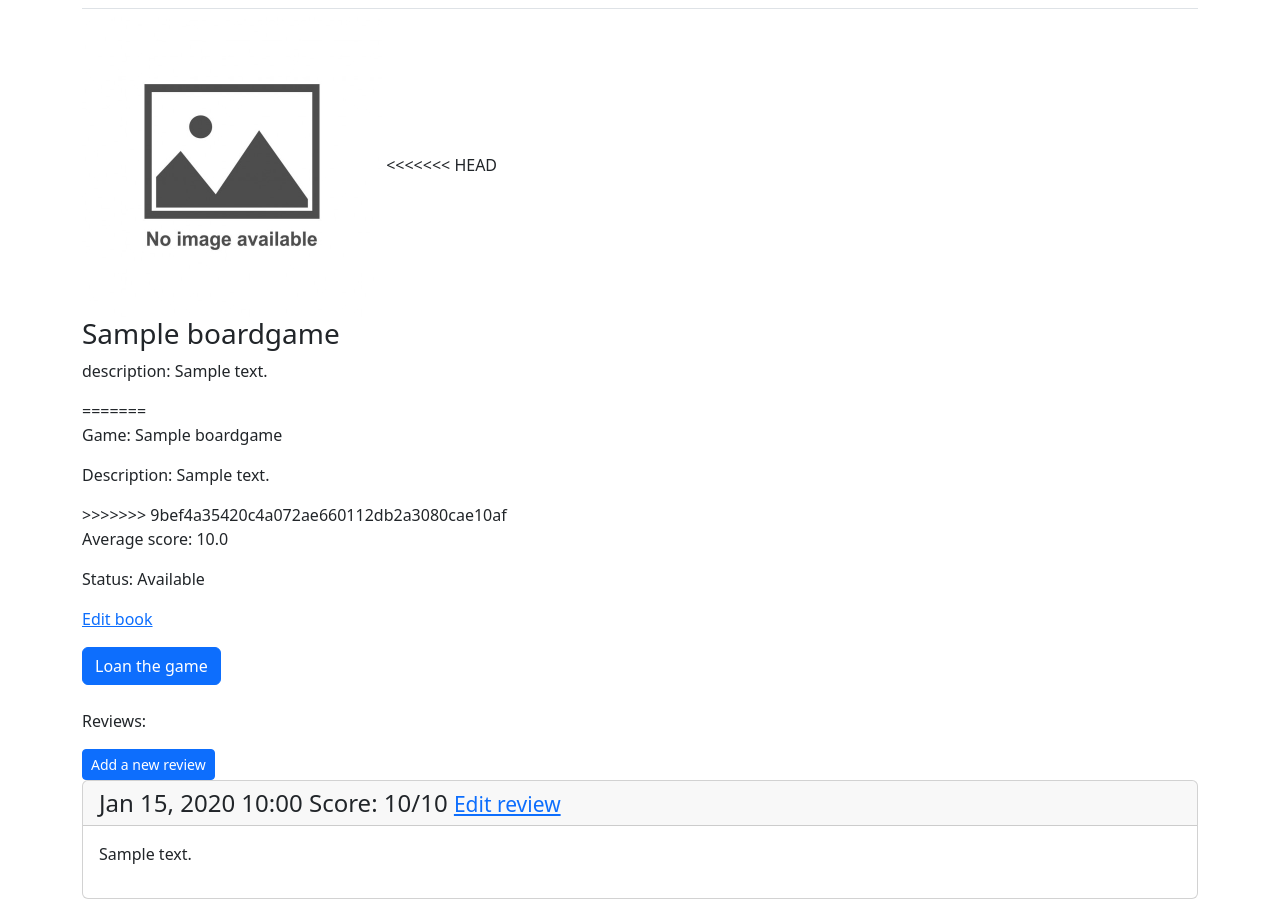
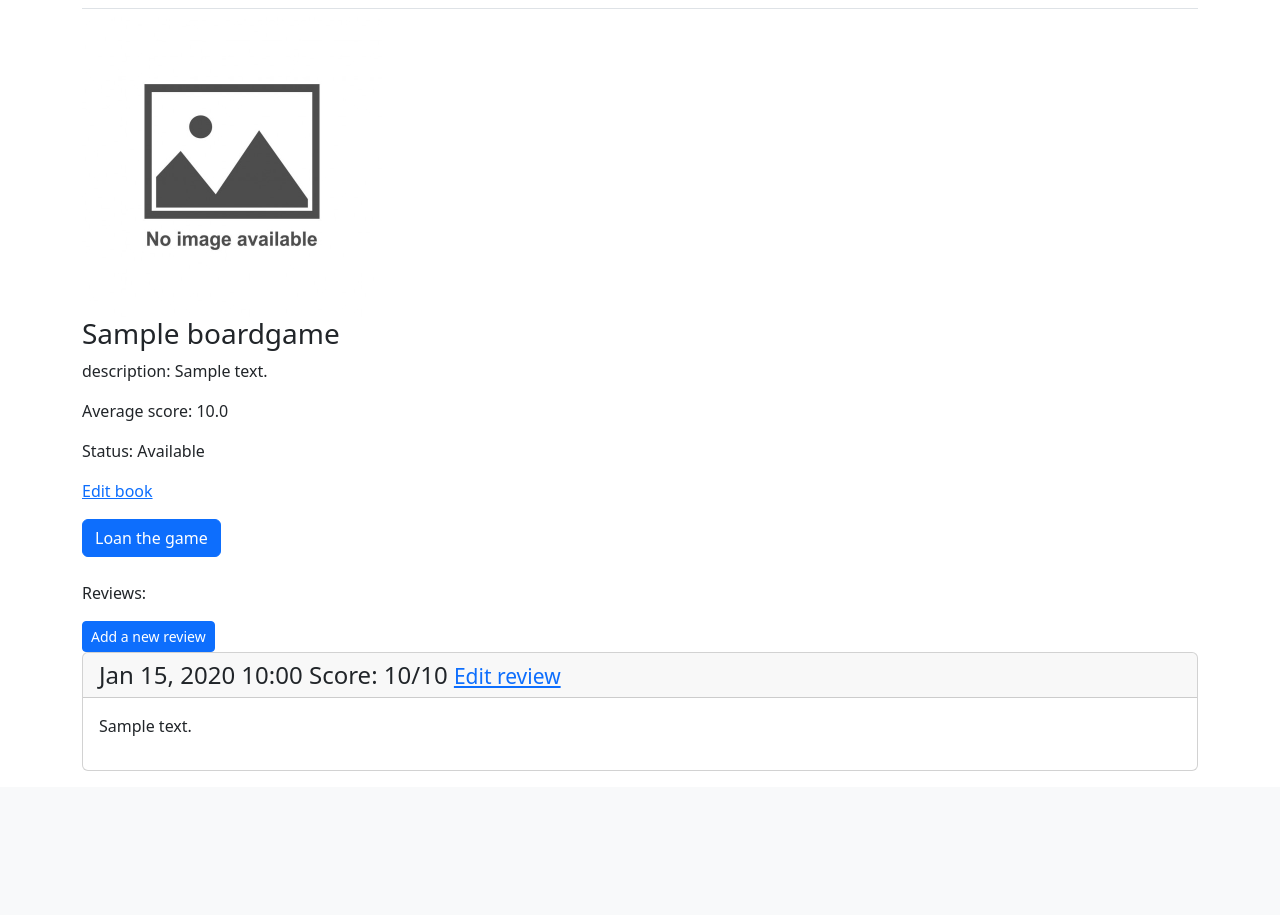
Before and after one commit to kripi-png/DjangoApplicationProgramming, a Django app: page /games/1/ in a window 1280 px wide. Shown: the part 56-971 px from the top of the page. After the commit the page ends 827 px from the top, so only its background shows below. Run offline with Django 3.2, Linux system fonts and the light colour scheme; a user stored in the database is signed in; tables that the repository leaves empty hold one stand-in row (values such as "Sample post"); some libraries are stand-ins or nearby versions.

Commit message:
removed unnecessary lines

```diff
--- a/board_game/templates/board_game/game.html
+++ b/board_game/templates/board_game/game.html
@@ -14,13 +14,8 @@
     width="300px"
     height="auto" />
   {% endif %}
-<<<<<<< HEAD
   <h3>{{ game }}</h3>
   <p>description: {{  game.description  }}</p>
-=======
-  <p>Game: {{ game }}</p>
-  <p>Description: {{ game.description }}</p>
->>>>>>> 9bef4a35420c4a072ae660112db2a3080cae10af
   <p>Average score: {{ game.average_score }}</p>
   <p>Status: {{ game.get_status_display }} </p>
   <p><a href="{% url 'board_game:edit_game' game.id %}">Edit book</a></p>
```
